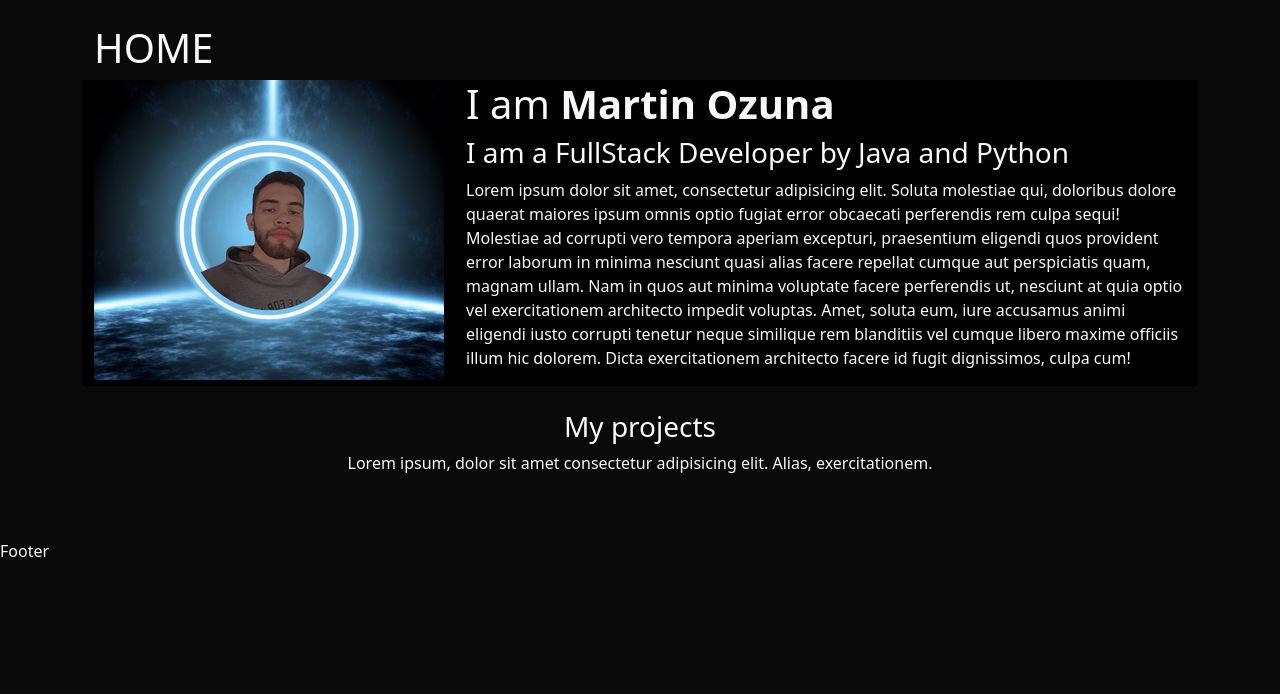
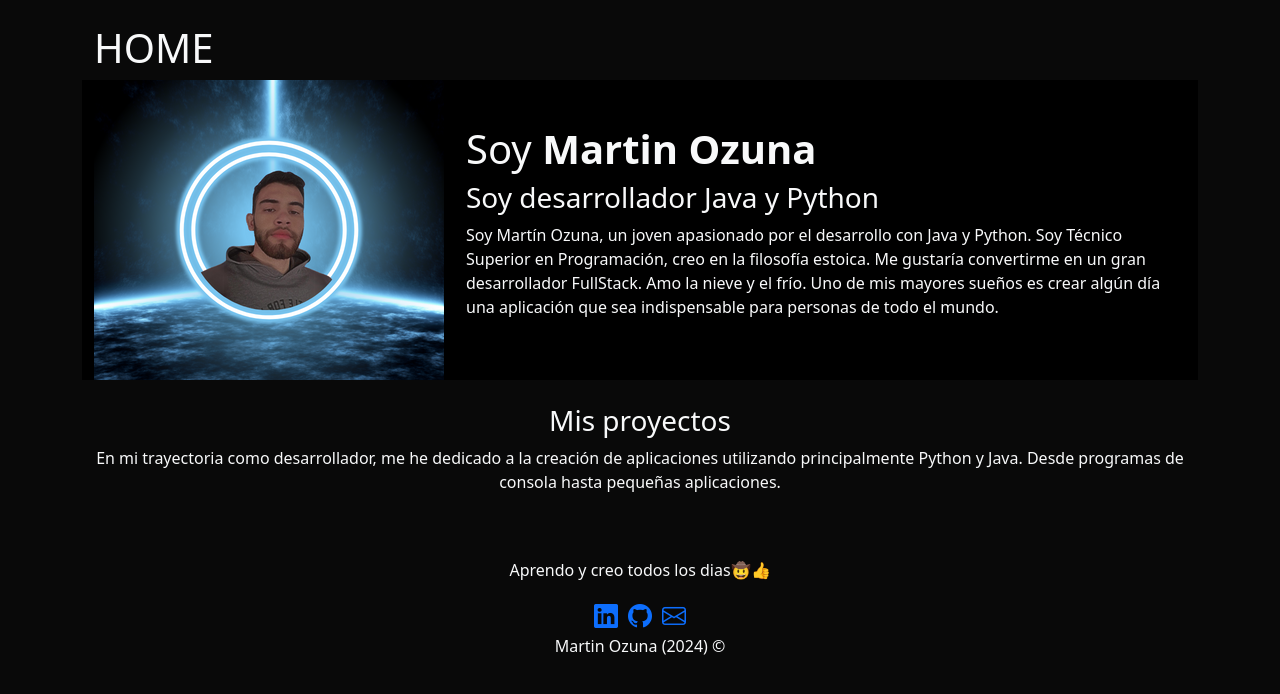
Before and after one commit to G1Martoz/Django-Portfolio, a Django app: template portfolio/templates/home.html in a window 1280 px wide. Shown: the part 56-750 px from the top of the page. Run offline with Django 5.2, Linux system fonts and the light colour scheme; the template is opened without the code that fills it, so the values that code supplies are empty; some libraries are stand-ins or nearby versions.

Commit message:
profile update

```diff
--- a/portfolio/templates/home.html
+++ b/portfolio/templates/home.html
@@ -1,49 +1,54 @@
-{% extends "layout.html" %}
-
-{% block content %}
+{% extends "layout.html" %} {% block content %}
 <h1>HOME</h1>
 
 {% load static %}
 
 <header class="row bg-black">
   <div class="col-md-4">
-            <img src="{% static 'portfolio/Profile Picture (350 x 300 px).png' %}" alt="">
+    <img
+      src="{% static 'portfolio/Profile Picture (350 x 300 px).png' %}"
+      alt=""
+    />
   </div>
   <div class="col-md-8 my-auto">
-            <h1>I am <strong>Martin Ozuna</strong></h1>
-            <h3>I am a FullStack Developer by Java and Python</h3>
+    <h1>Soy <strong>Martin Ozuna</strong></h1>
+    <h3>Soy desarrollador Java y Python</h3>
     <p>
-                Lorem ipsum dolor sit amet, consectetur adipisicing elit. Soluta molestiae
-                qui, doloribus dolore quaerat maiores ipsum omnis optio fugiat error
-                obcaecati perferendis rem culpa sequi! Molestiae ad corrupti vero tempora
-                aperiam excepturi, praesentium eligendi quos provident error laborum in
-                minima nesciunt quasi alias facere repellat cumque aut perspiciatis quam,
-                magnam ullam. Nam in quos aut minima voluptate facere perferendis ut,
-                nesciunt at quia optio vel exercitationem architecto impedit voluptas.
-                Amet, soluta eum, iure accusamus animi eligendi iusto corrupti tenetur
-                neque similique rem blanditiis vel cumque libero maxime officiis illum hic
-                dolorem. Dicta exercitationem architecto facere id fugit dignissimos,
-                culpa cum!
+      Soy Martín Ozuna, un joven apasionado por el desarrollo con Java y Python.
+      Soy Técnico Superior en Programación, creo en la filosofía estoica. Me
+      gustaría convertirme en un gran desarrollador FullStack. Amo la nieve y el
+      frío. Uno de mis mayores sueños es crear algún día una aplicación que sea
+      indispensable para personas de todo el mundo.
     </p>
   </div>
 </header>
 
 <div class="row my-4 text-center">
-        <h3>My projects</h3>
+  <h3>Mis proyectos</h3>
   <p>
-            Lorem ipsum, dolor sit amet consectetur adipisicing elit. Alias,
-            exercitationem.
+    En mi trayectoria como desarrollador, me he dedicado a la creación de
+    aplicaciones utilizando principalmente Python y Java. Desde programas de
+    consola hasta pequeñas aplicaciones.
   </p>
   {% for project in projects %}
   <div class="col-md-4 p-4">
     <div class="card bg-black card-project">
-                  <img src="{{ project.image.url }}" alt="{{ project.tittle }}" class="card-img-top" />
+      <img
+        src="{{ project.image.url }}"
+        alt="{{ project.tittle }}"
+        class="card-img-top"
+      />
       <div class="card-body">
         <h2>{{ project.tittle }}</h2>
         <p>{{ project.description }}</p>
 
         {% if project.url %}
-                            <a href="{{ project.url }}" class="btn btn-light rounded-0 btn-sm" target="_blank">{{ project.url }}</a>
+        <a
+          href="{{ project.url }}"
+          class="btn btn-light rounded-0 btn-sm"
+          target="_blank"
+          >{{ project.url }}</a
+        >
         {% endif %}
       </div>
     </div>
--- a/portfolio/templates/layout.html
+++ b/portfolio/templates/layout.html
@@ -1,13 +1,16 @@
 {% load static %}
 
 <!DOCTYPE html>
-<html lang="en">
+<html lang="es">
 <head>
     <meta charset="UTF-8">
     <meta name="viewport" content="width=device-width, initial-scale=1.0">
+    <!-- Boostrap -->
     <link href="https://cdn.jsdelivr.net/npm/bootstrap@5.1.3/dist/css/bootstrap.min.css" rel="stylesheet" integrity="sha384-1BmE4kWBq78iYhFldvKuhfTAU6auU8tT94WrHftjDbrCEXSU1oBoqyl2QvZ6jIW3" crossorigin="anonymous">
+    <!-- Boostrap Icons -->
+    <link href="https://cdn.jsdelivr.net/npm/bootstrap-icons@1.7.2/font/bootstrap-icons.css" rel="stylesheet">
     <link rel="stylesheet" href="{% static 'main.css' %}">
-    <title>DJANGO PORTFOLIO</title>
+    <title>Martin Ozuna</title>
 </head>
 <body class="text-light" >
 
@@ -18,7 +21,22 @@
         {% endblock  %}
     </div>
 
-    <footer>Footer</footer>
+<footer class="seccion-oscura d-flex flex-column align-items-center justify-content-center">
+  <p class="footer-texto text-center">Aprendo y creo todos los dias🤠👍</p>
+  <div class="iconos-redes d-flex flex-wrap align-items-center justify-content-center">
+    <a href="https://www.linkedin.com/in/martinozuna/" target="_blank" rel="noopener noreferrer" style="margin-right: 10px;">
+      <i class="bi bi-linkedin" style="font-size: 24px;"></i>
+    </a>
+    <a href="https://github.com/G1Martoz" target="_blank" rel="noopener noreferrer" style="margin-right: 10px;">
+      <i class="bi bi-github" style="font-size: 24px;"></i>
+    </a>
+    <a href="mailto:g1martoz@gmail.com" target="_blank" rel="noopener noreferrer">
+      <i class="bi bi-envelope" style="font-size: 24px;"></i>
+    </a>
+  </div>
+  <div class="derechos-de-autor">Martin Ozuna (2024) &#169</div>
+</footer>
+
 
 
 </body>
```
Also changed, not shown: 1 other file. Lines whose indentation alone changed are shown as unchanged.
